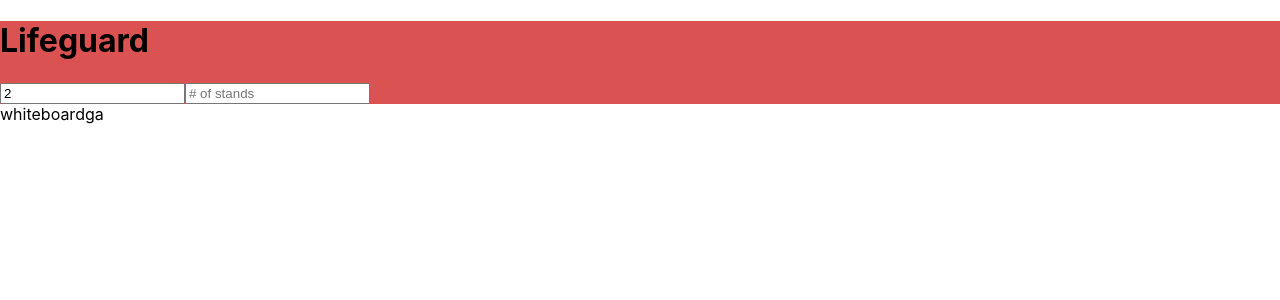
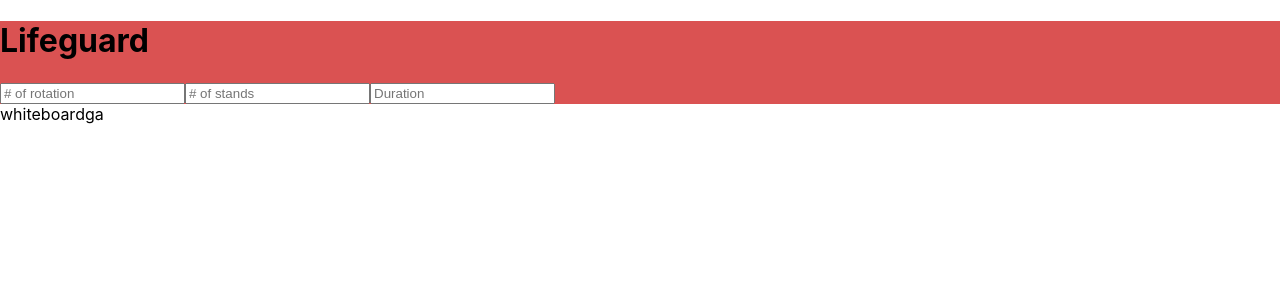
Before and after one commit to elin1923/My-Lifeguard-Rotation, a React (Create React App) app: page / in a window 1280 px wide. Shown: the top 300 px of the page. Built offline with nearby package versions, Linux system fonts and the light colour scheme.

Commit message:
added parameters;

```diff
--- a/src/Components/Header.jsx
+++ b/src/Components/Header.jsx
@@ -6,8 +6,9 @@ export default function Header() {
             <h1>
                 Lifeguard
             </h1>
-            <input type='number' placeholder='# of rotation' value={2}></input>
+            <input type='number' placeholder='# of rotation'></input>
             <input type='number' placeholder='# of stands'></input>
+            <input type='number' placeholder='Duration'></input>
         </div>
     )
 }
```
